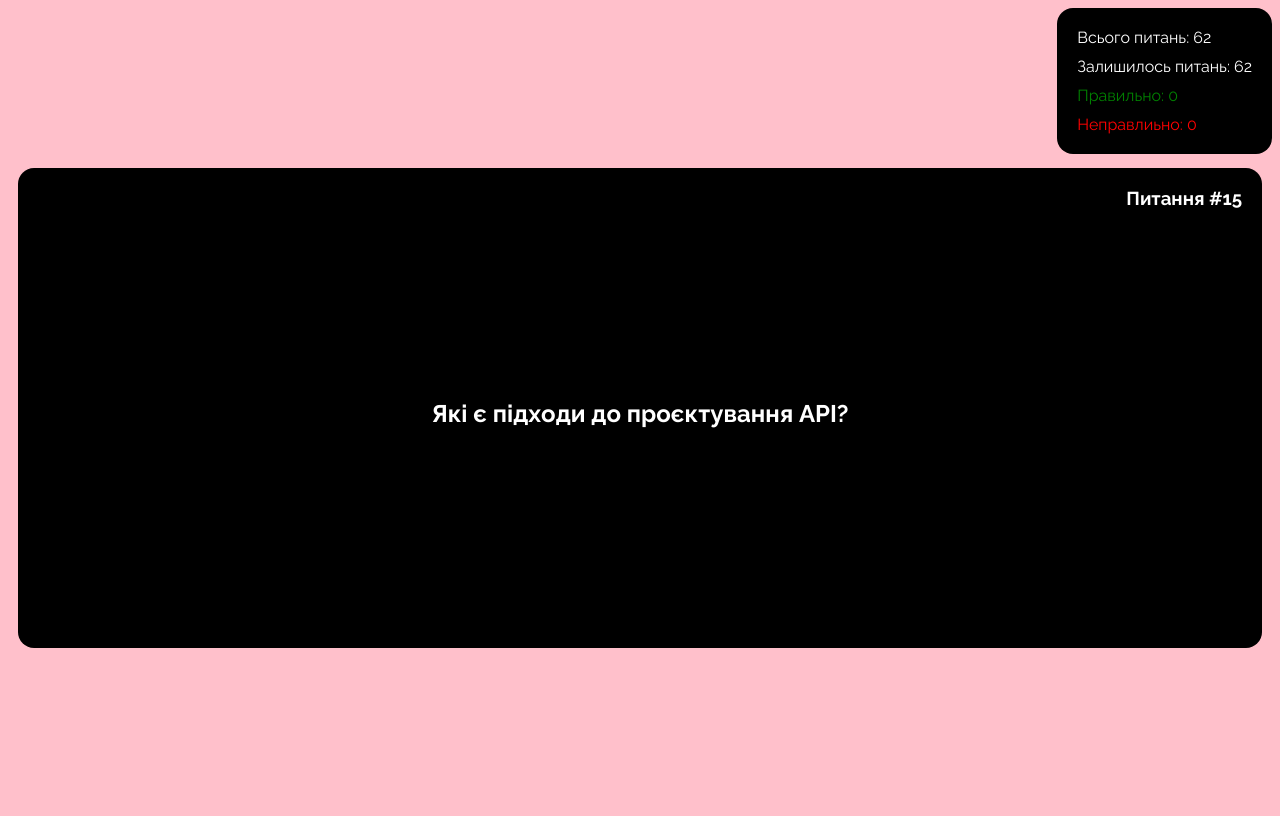
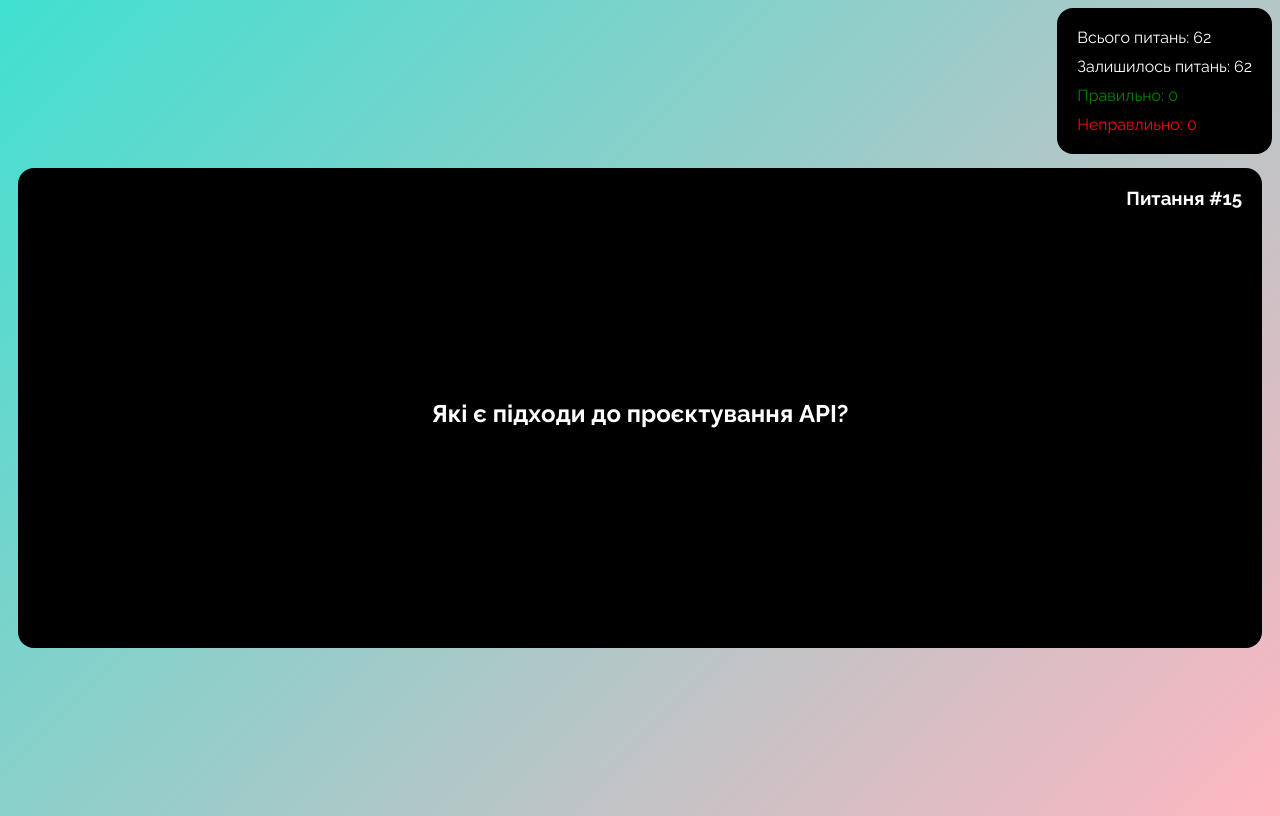
Before and after one commit to nikvitkaua/pets_learning_cards, a Vue app: page / in a window 1280 px wide. Built offline with nearby package versions, Linux system fonts and the light colour scheme.

Commit message:
change bg for app

```diff
--- a/src/assets/css/main.sass
+++ b/src/assets/css/main.sass
@@ -1,6 +1,7 @@
 body
-  background-color: pink
+  background: linear-gradient(135deg, #40E0D0, #FFB6C1)
   font-family: "Raleway", serif
+  overflow: hidden
 
 
 .container
```
